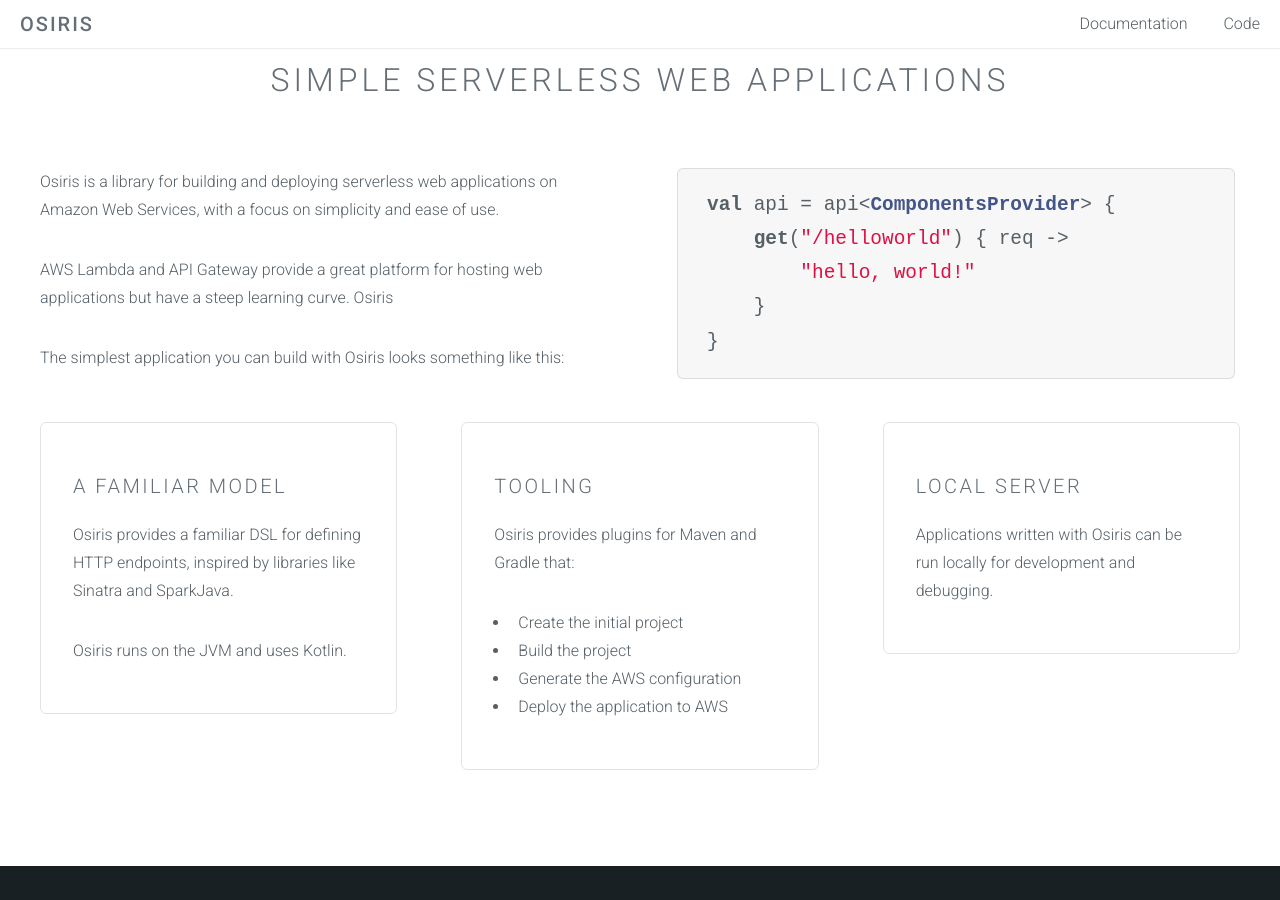
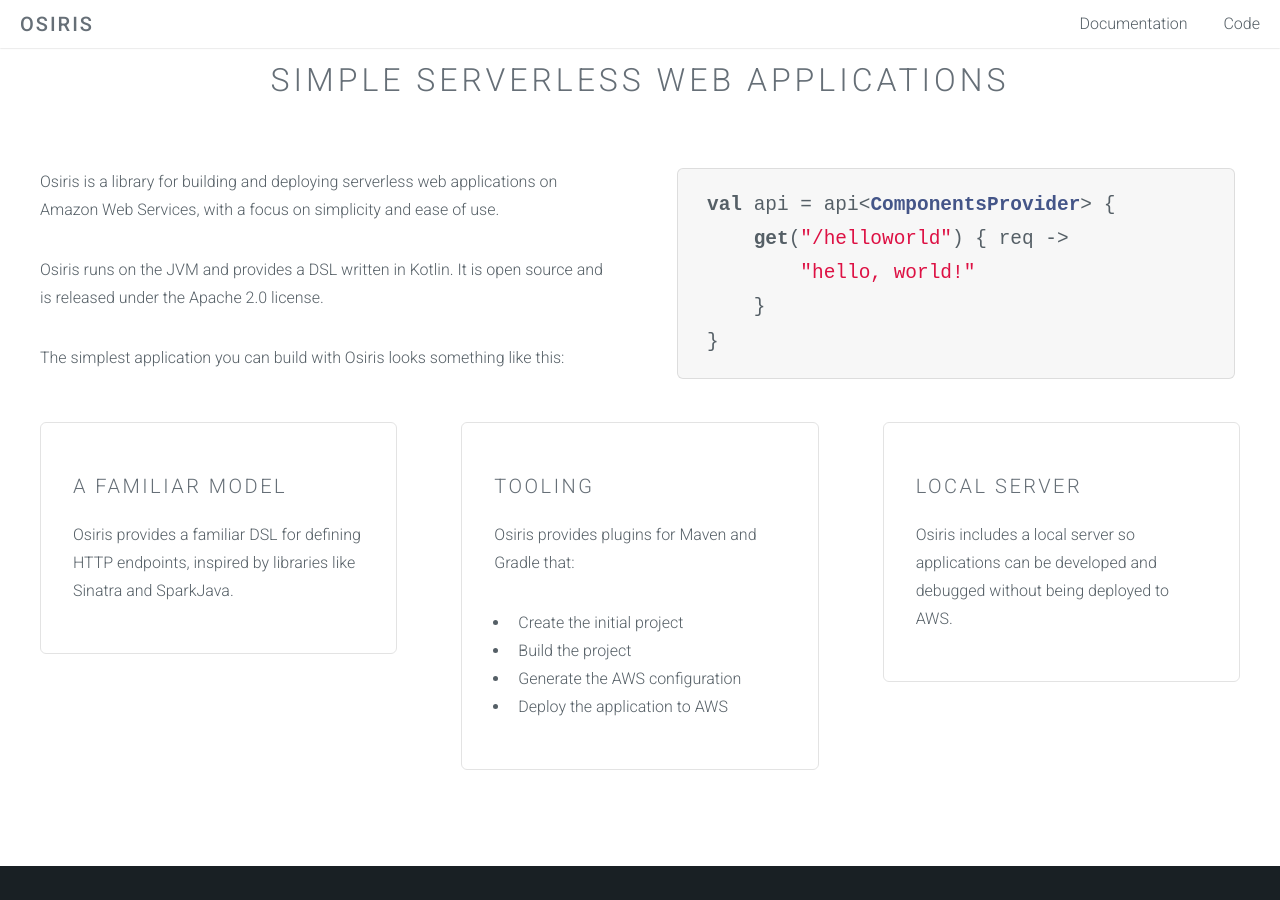
Before and after one commit to cjkent/cjkent.github.io, a Jekyll site: the page built from index.html, in a window 1280 px wide and 900 px high, scrolled down 432 px. Built offline with Jekyll 4.4.1, drawn with Linux system fonts in a browser that asks for light colours.

Commit message:
Add content

```diff
--- a/index.html
+++ b/index.html
@@ -13,8 +13,7 @@
                 <section>
                     <p>Osiris is a library for building and deploying serverless web applications on Amazon Web
                         Services, with a focus on simplicity and ease of use.</p>
-                    <p>AWS Lambda and API Gateway provide a great platform for hosting web applications but have a steep
-                        learning curve. Osiris</p>
+                    <p>Osiris runs on the JVM and provides a DSL written in Kotlin. It is open source and is released under the Apache 2.0 license.</p>
                     <p>The simplest application you can build with Osiris looks something like this:</p>
                 </section>
             </div>
@@ -36,7 +35,6 @@
                     <h3>A Familiar Model</h3>
                     <p>Osiris provides a familiar DSL for defining HTTP endpoints, inspired by libraries like Sinatra
                         and SparkJava.</p>
-                    <p>Osiris runs on the JVM and uses Kotlin.</p>
                 </section>
             </div>
             <div class="4u">
@@ -54,7 +52,7 @@
             <div class="4u">
                 <section class="special box">
                     <h3>Local Server</h3>
-                    <p>Applications written with Osiris can be run locally for development and debugging.</p>
+                    <p>Osiris includes a local server so applications can be developed and debugged without being deployed to AWS.</p>
                 </section>
             </div>
         </div>
```
